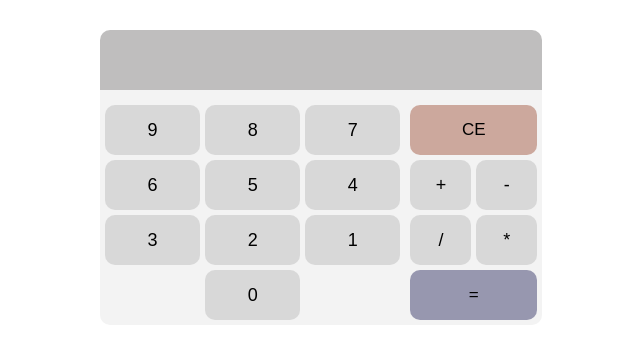
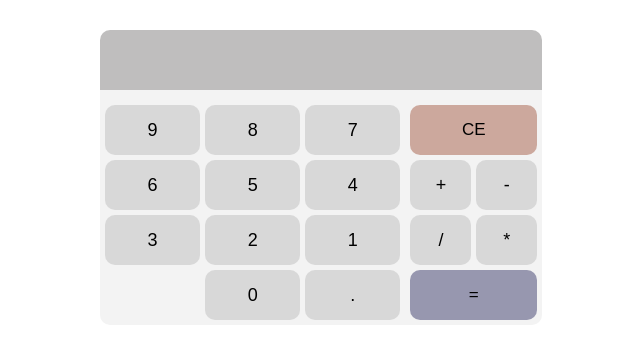
Before and after one commit to javier-agustin-ale/vue-calculator, a Vue app: page / in a window 1280 px wide. Shown: the top 358 px of the page, without its empty margins (319-959 px from the left). Built offline with nearby package versions, Linux system fonts and the light colour scheme.

Commit message:
Added option for decimal numbers

```diff
--- a/src/components/calculator/calculator.vue
+++ b/src/components/calculator/calculator.vue
@@ -10,7 +10,7 @@ const operator = ref('');
 
 const triggerAnimation = ref(false);
 
-const numberArray: number[] = [9, 8, 7, 6, 5, 4, 3, 2, 1, 0];
+const valuesArray: (number | string)[] = [9, 8, 7, 6, 5, 4, 3, 2, 1, 0, '.'];
 const operatorsArray: string[] = ['+', '-', '/', '*'];
 
 const selectedOperator = (oper: string): void => {
@@ -32,7 +32,8 @@ const selectedOperator = (oper: string): void => {
         }, 250);
     });
 };
-const addNumber = (number: number): void => {
+const addValue = (number: number | string): void => {
+    if (number === '.' && currentValue.value.includes('.')) return;
     currentValue.value += number;
 };
 
@@ -64,10 +65,10 @@ const solveOperation = (isEqual = true): void => {
     <div class="calculator-container">
         <div class="numbers-container">
             <NumberButton
-                v-for="num in numberArray"
-                :btn-value="num"
-                :class="{ zero: num === 0 }"
-                @click="addNumber(num)"
+                v-for="val in valuesArray"
+                :btn-value="val"
+                :class="{ zero: val === 0 }"
+                @click="addValue(val)"
             ></NumberButton>
         </div>
         <div class="operators-container">
```
